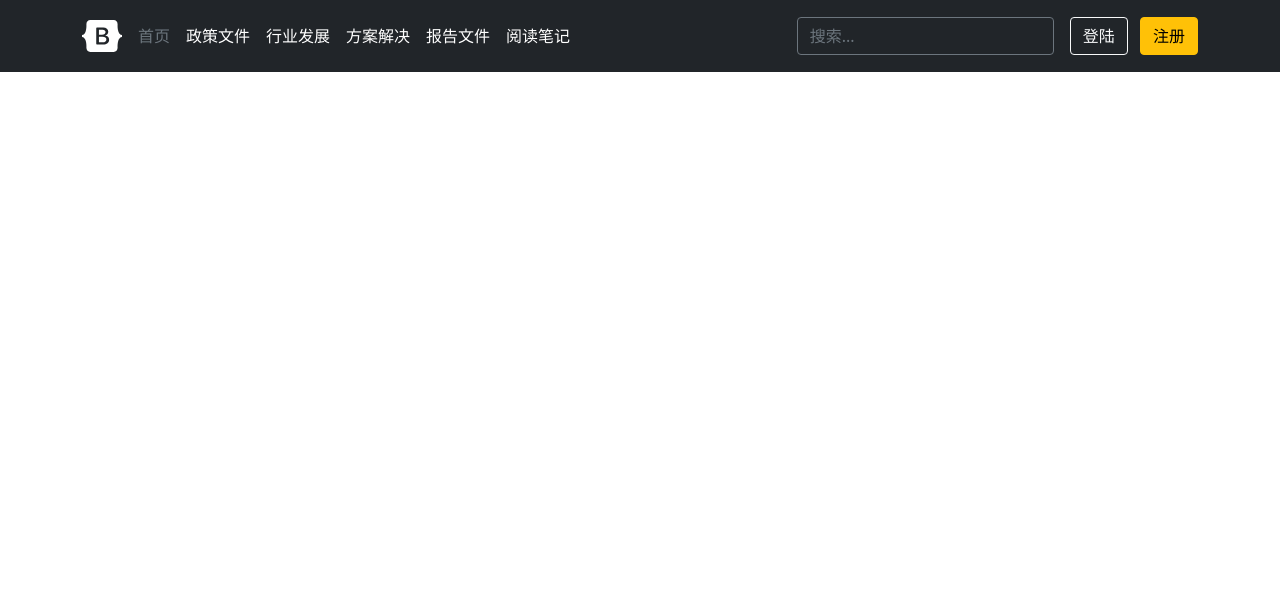
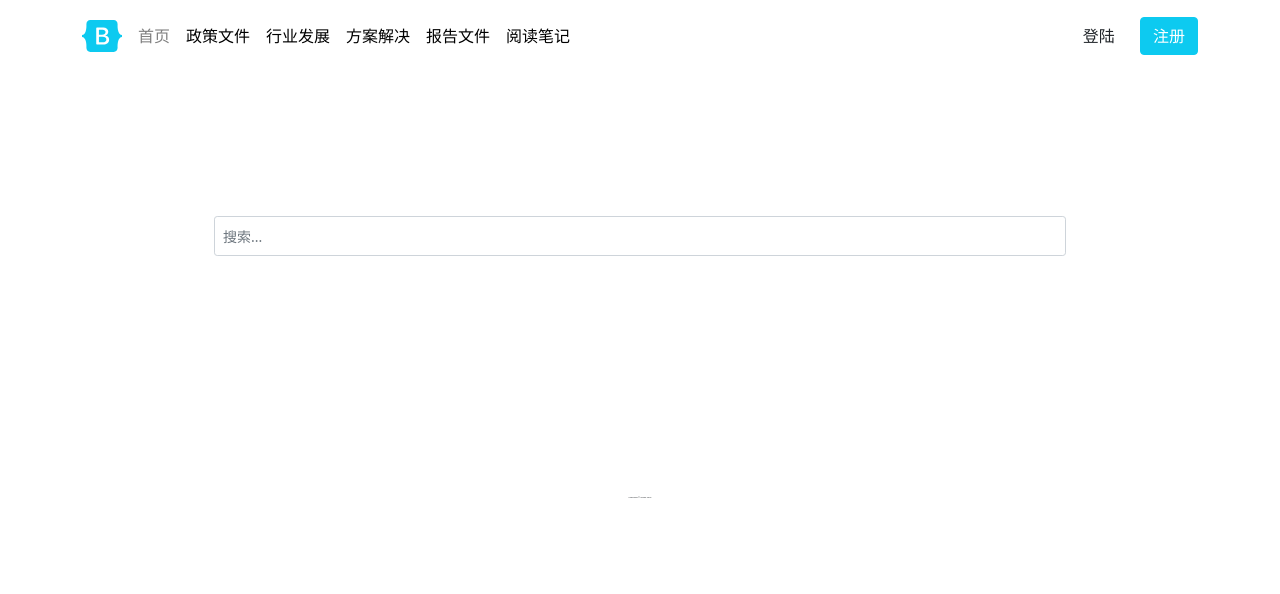
Before and after one commit to AnJian2020/recorder, a Django app: page / in a window 1280 px wide. Shown: the top 594 px of the page. Run offline with Django 4.2, Linux system fonts and the light colour scheme; some libraries are stand-ins or nearby versions.

Commit message:
2022-02-22

```diff
--- a/index/views.py
+++ b/index/views.py
@@ -1,7 +1,5 @@
 from django.shortcuts import render
-from django.utils import timezone
+
 
 def index(request):
-    now = timezone.now()
-    print(type(now.year.__str__()))
     return render(request, 'index.html')
--- a/recorder/urls.py
+++ b/recorder/urls.py
@@ -14,11 +14,15 @@ Including another URLconf
     2. Add a URL to urlpatterns:  path('blog/', include('blog.urls'))
 """
 from django.contrib import admin
-from django.urls import path,include
+from django.urls import path, include, re_path
 from index.views import index
+from django.views.static import serve
+# from recorder.settings import MEDIA_ROOT
+from django.conf import settings
 
 urlpatterns = [
-    path('',index),
+    path('', index),
     path('admin/', admin.site.urls),
-    path('', include('study_record.urls'))
+    path('', include('study_record.urls')),
+    re_path('file/(?P<path>.*)$', serve, {'document_root': settings.MEDIA_ROOT})
 ]
--- a/study_record/apps.py
+++ b/study_record/apps.py
@@ -4,3 +4,4 @@ from django.apps import AppConfig
 class StudyRecordConfig(AppConfig):
     default_auto_field = 'django.db.models.BigAutoField'
     name = 'study_record'
+    verbose_name = "学习记录"
--- a/templates/base.html
+++ b/templates/base.html
@@ -4,12 +4,14 @@
     {% load static %}
     <meta charset="UTF-8">
     <title>{% block title %}{% endblock %}</title>
+    <link rel="icon" type="image/x-icon" href="{% static 'picture/favicon.ico' %}"/>
     <link type="text/css" rel="stylesheet" href="{% static 'bootstrap/css/bootstrap.min.css' %}">
     <link type="text/css" rel="stylesheet" href="{% static  'css/base.css' %}">
     <script type="text/javascript" href="{% static 'bootstrap/js/bootstrap.bundle.min.js' %}"></script>
+    {% block head %}{% endblock %}
 </head>
 <body>
-<svg xmlns="http://www.w3.org/2000/svg" style="display: none;">
+<svg style="display: none;">
     <symbol id="bootstrap" viewBox="0 0 118 94">
         <title>recorder</title>
         <path fill-rule="evenodd" clip-rule="evenodd"
@@ -17,32 +19,25 @@
     </symbol>
 </svg>
 
-<header class="p-3 bg-dark text-white">
+<header class="p-3 text-black">
     <div class="container">
         <div class="d-flex flex-wrap align-items-center justify-content-center justify-content-lg-start">
-
-            <a href="/" class="d-flex align-items-center mb-2 mb-lg-0 text-white text-decoration-none">
-                <svg class="bi me-2" width="40" height="32" role="img" aria-label="Bootstrap">
+            <a href="/" class="d-flex align-items-center mb-2 mb-lg-0 text-info text-decoration-none">
+                <svg class="bi me-2" width="40" height="32" role="img" aria-label="Recorder">
                     <use href="#bootstrap"></use>
                 </svg>
             </a>
-
             <ul class="nav col-12 col-lg-auto me-lg-auto mb-2 justify-content-center mb-md-0">
-                <li><a href="#" class="nav-link px-2 text-secondary">首页</a></li>
-                <li><a href="#" class="nav-link px-2 text-white">政策文件</a></li>
-                <li><a href="#" class="nav-link px-2 text-white">行业发展</a></li>
-                <li><a href="#" class="nav-link px-2 text-white">方案解决</a></li>
-                <li><a href="#" class="nav-link px-2 text-white">报告文件</a></li>
-                <li><a href="#" class="nav-link px-2 text-white">阅读笔记</a></li>
+                <li><a href="#" class="nav-link px-2 text-black-50">首页</a></li>
+                <li><a href="#" class="nav-link px-2 text-black">政策文件</a></li>
+                <li><a href="#" class="nav-link px-2 text-black">行业发展</a></li>
+                <li><a href="#" class="nav-link px-2 text-black">方案解决</a></li>
+                <li><a href="#" class="nav-link px-2 text-black">报告文件</a></li>
+                <li><a href="#" class="nav-link px-2 text-black">阅读笔记</a></li>
             </ul>
-
-            <form class="col-12 col-lg-auto mb-3 mb-lg-0 me-lg-3">
-                <input type="search" class="form-control form-control-dark" placeholder="搜索..." aria-label="Search">
-            </form>
-
             <div class="text-end">
-                <button type="button" class="btn btn-outline-light me-2">登陆</button>
-                <button type="button" class="btn btn-warning">注册</button>
+                <button type="button" class="btn btn-group-lg me-2">登陆</button>
+                <button type="button" class="btn btn-info text-white">注册</button>
             </div>
         </div>
     </div>
@@ -55,5 +50,8 @@
     {% block content %}
     {% endblock %}
 </div>
+<footer class="py-5">
+    <div class="container"><p class="m-5 text-center text-dark" style="font-size: 2px">Copyright &copy; xuhao 2022</p></div>
+</footer>
 </body>
 </html>
--- a/templates/index.html
+++ b/templates/index.html
@@ -1,3 +1,17 @@
-{% extends 'base.html' %}
+{% extends "base.html" %}
 
-{% block title %}首页{% endblock %}
+{% block content %}
+    <header class="py-5">
+        <div class="container px-lg-5" >
+            <div class="p-4 p-lg-5 rounded-3 text-center" >
+                <div class="m-4 m-lg-5" >
+                    <form class="col-12 col-lg-auto mb-3 mb-lg-0 me-lg-0" >
+                        <input type="search" class="form-control form-control-sm" placeholder="搜索..."
+                               aria-label="Search" style="height: 40px">
+                    </form>
+                </div>
+            </div>
+        </div>
+    </header>
+
+{% endblock %}
--- a/work_record/apps.py
+++ b/work_record/apps.py
@@ -4,3 +4,4 @@ from django.apps import AppConfig
 class WorkRecordConfig(AppConfig):
     default_auto_field = 'django.db.models.BigAutoField'
     name = 'work_record'
+    verbose_name = "工作记录"
```
Also changed, not shown: static/css/index.css (added, +53 -0 lines), work_record/admin.py (+10 -0 lines), db.sqlite3, static/picture/favicon.ico (added), study_record/migrations/0002_alter_readnotemodel_edit_time_and_more.py (added), work_record/migrations/0001_initial.py (added), 1 other file.
